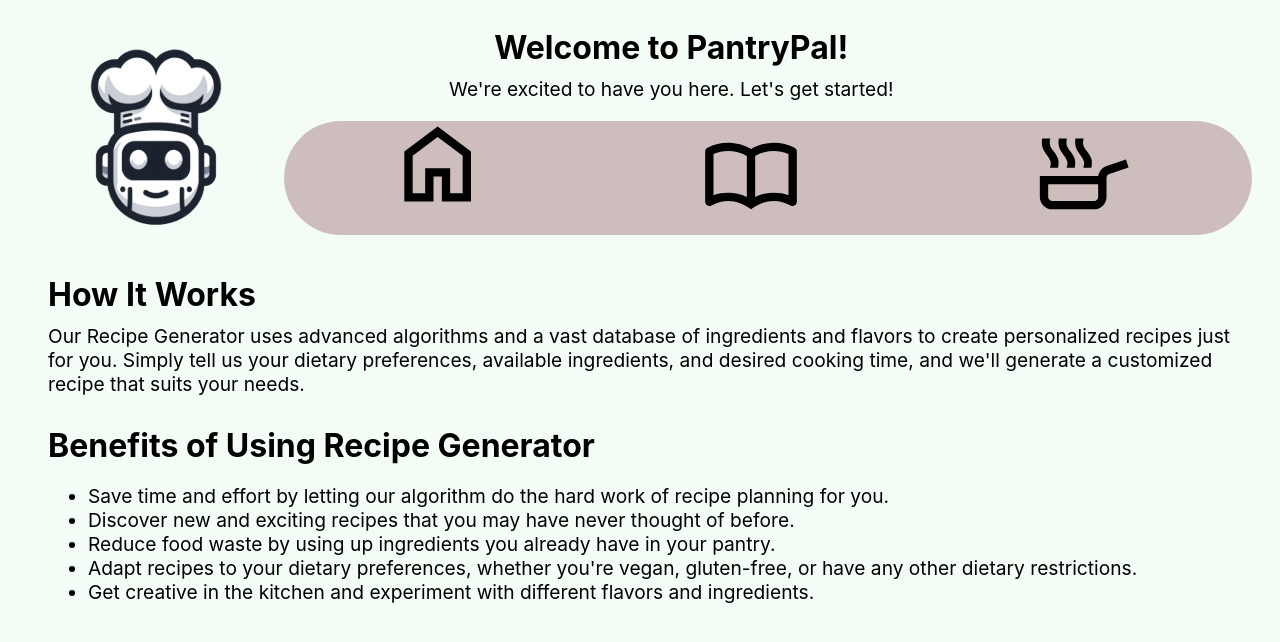
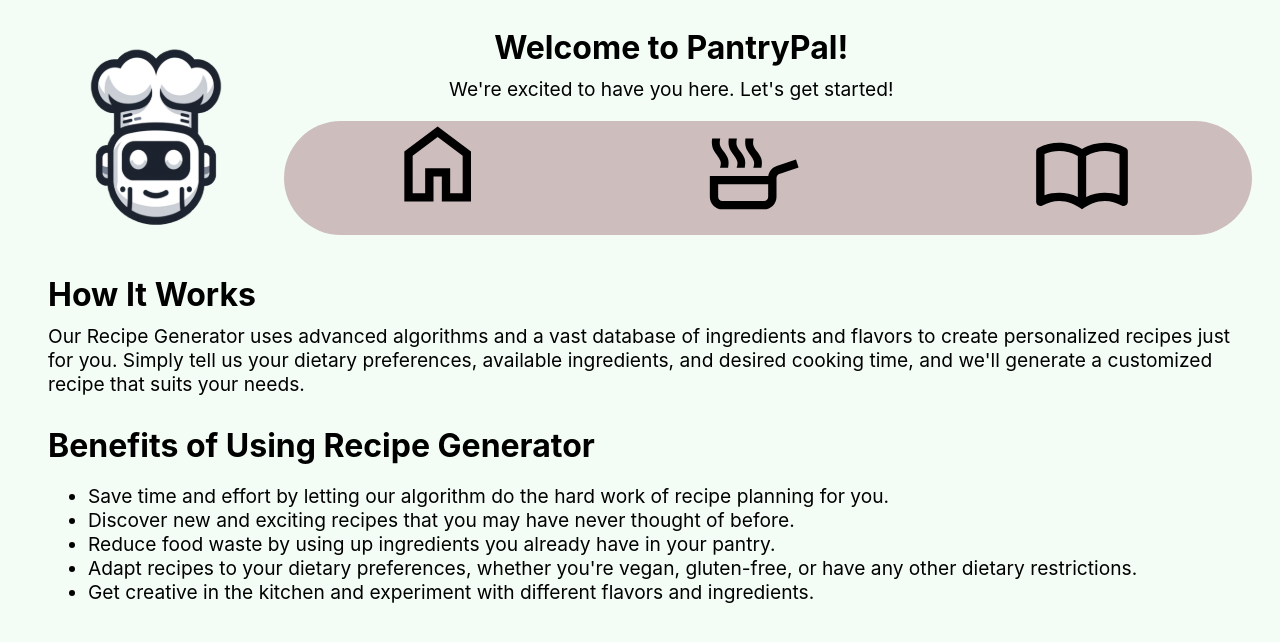
Before and after one commit to alinurammar/recipe-creator, a React (Create React App) app in the folder frontend/recipe-creator/: page / in a window 1280 px wide. Shown: the top 642 px of the page. Built offline with nearby package versions, Linux system fonts and the light colour scheme.

Commit message:
resolve incorrect routing issues

```diff
--- a/frontend/recipe-creator/src/App.tsx
+++ b/frontend/recipe-creator/src/App.tsx
@@ -34,8 +34,8 @@ function App() {
             <div>
               <nav className="navigation-bar">
                 <Link to="/">{<img src={homeImage} alt="Home" />}</Link>
-                <Link to="/recipe-generator"><img src={aboutImage} alt="About Us" /></Link>
-                <Link to="/about-us"><img src={skilletImage} alt="Recipe Generator" /></Link>
+                <Link to="/recipe-generator"><img src={skilletImage} alt="Recipe Generator" /></Link>
+                <Link to="/about-us"><img src={aboutImage} alt="About Us" /></Link>
               </nav>
             </div>
           </div>
```
